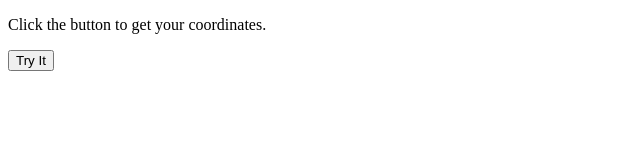
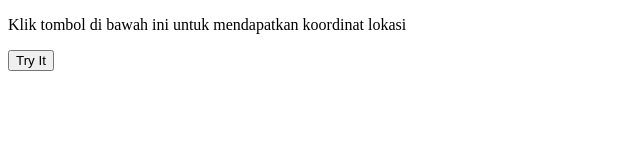
Before and after one commit to YogiMuhammadRidwan/YogiMuhammadRidwan.github.io, a plain HTML site: page praktikum-gps.html in a window 1280 px wide. Shown: the whole page, without its empty margins (0-640 px from the left). Drawn offline with Linux system fonts and the light colour scheme.

Commit message:
Update praktikum-gps.html

```diff
--- a/praktikum-gps.html
+++ b/praktikum-gps.html
@@ -8,7 +8,7 @@
 </head>
 <body>
 
-<p>Click the button to get your coordinates.</p>
+<p>Klik tombol di bawah ini untuk mendapatkan koordinat lokasi</p>
 
 <button onclick="getLocation()">Try It</button>
 
```
